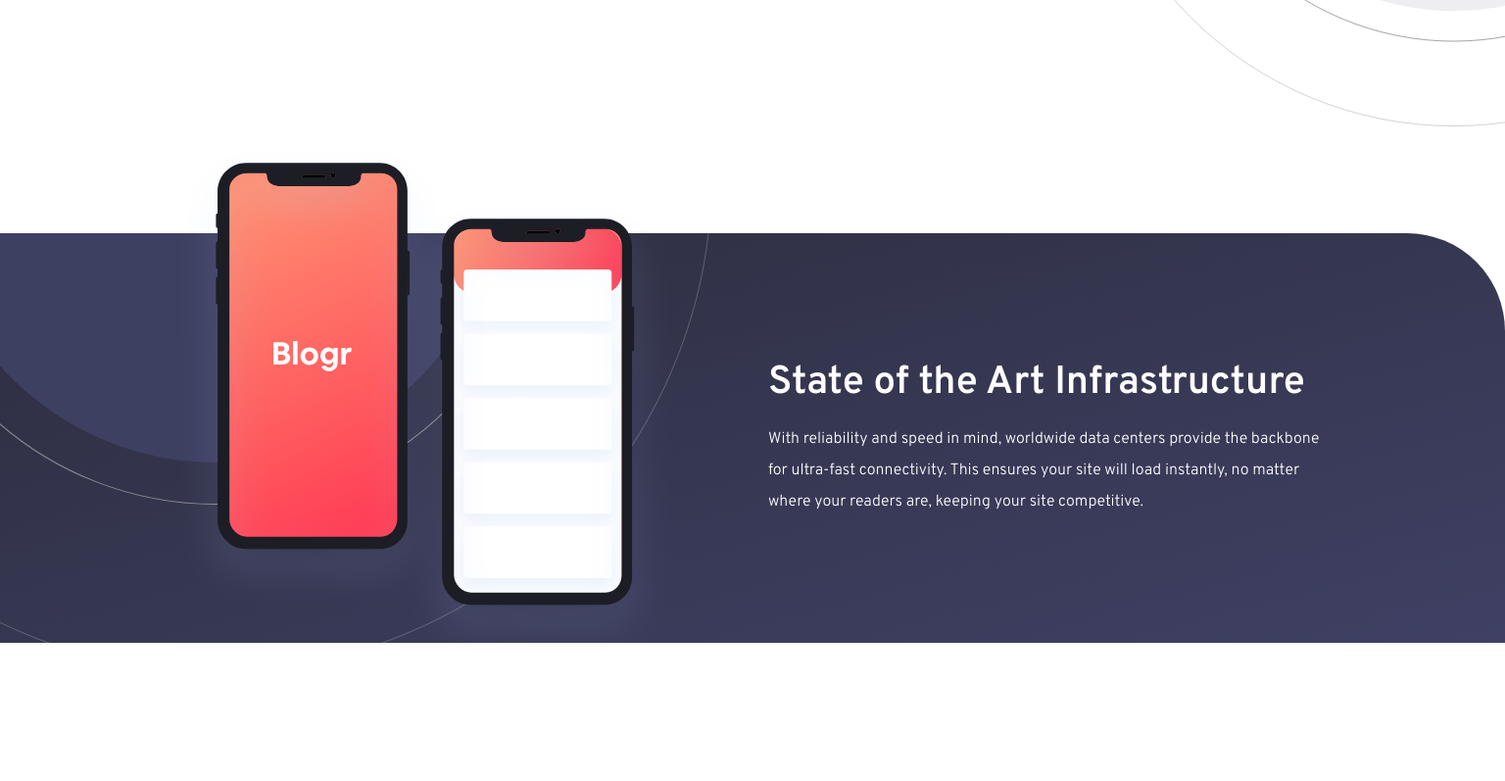
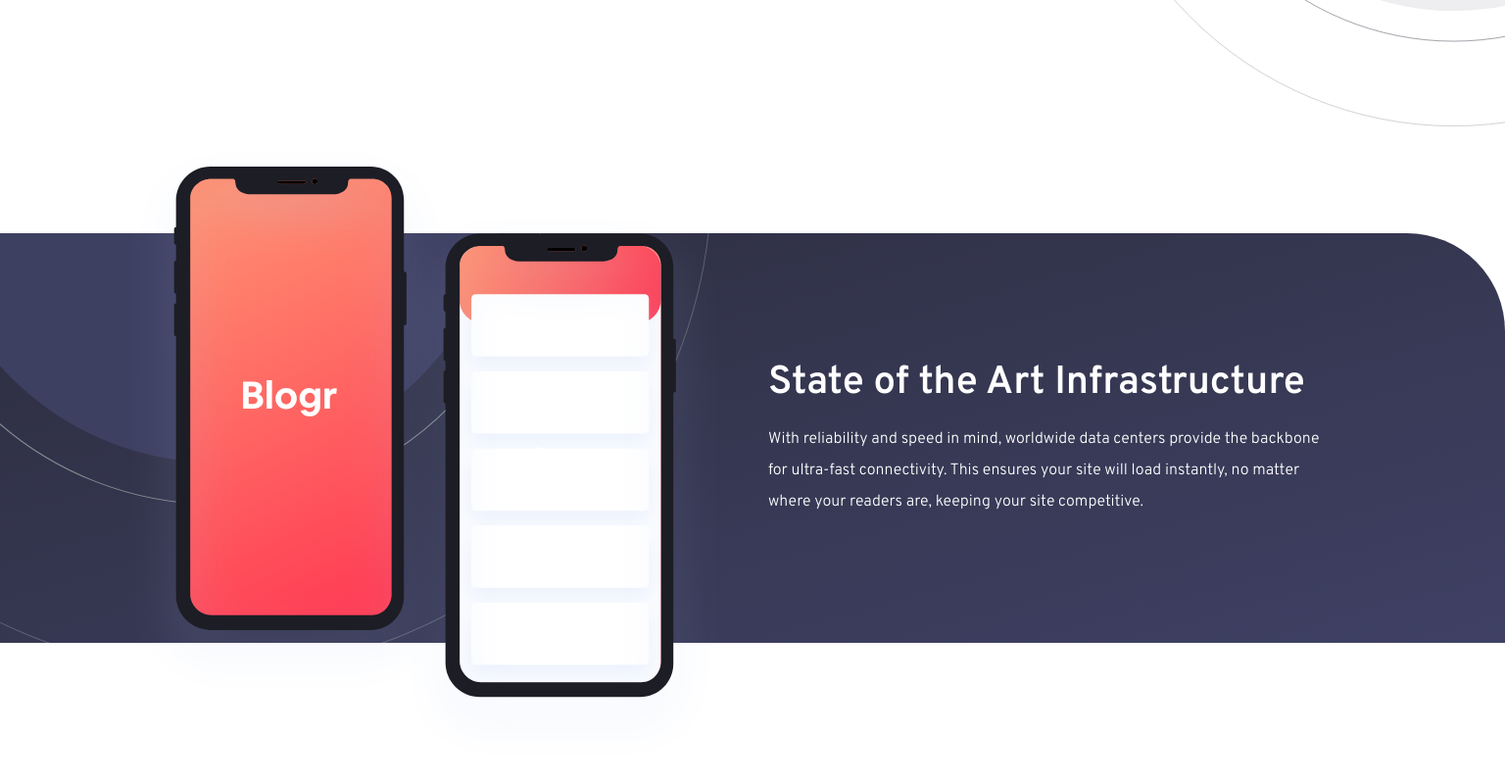
Before and after one commit to Jerome-study/Blogr-landing-page, a plain HTML site: page index.html in a window 1536 px wide. Shown: the part 1387-2184 px from the top of the page at 98% size. Drawn offline with Linux system fonts and the light colour scheme.

Commit message:
fix images

```diff
--- a/style.css
+++ b/style.css
@@ -516,6 +516,11 @@ header {
 
 @media(min-width: 1440px) {
 
+    .third-section-img-desktop {
+        top: -170px;
+        left: -50px;
+        max-width: 600px;
+    }
 
     .fourth-section-img {
         position: absolute;
```
